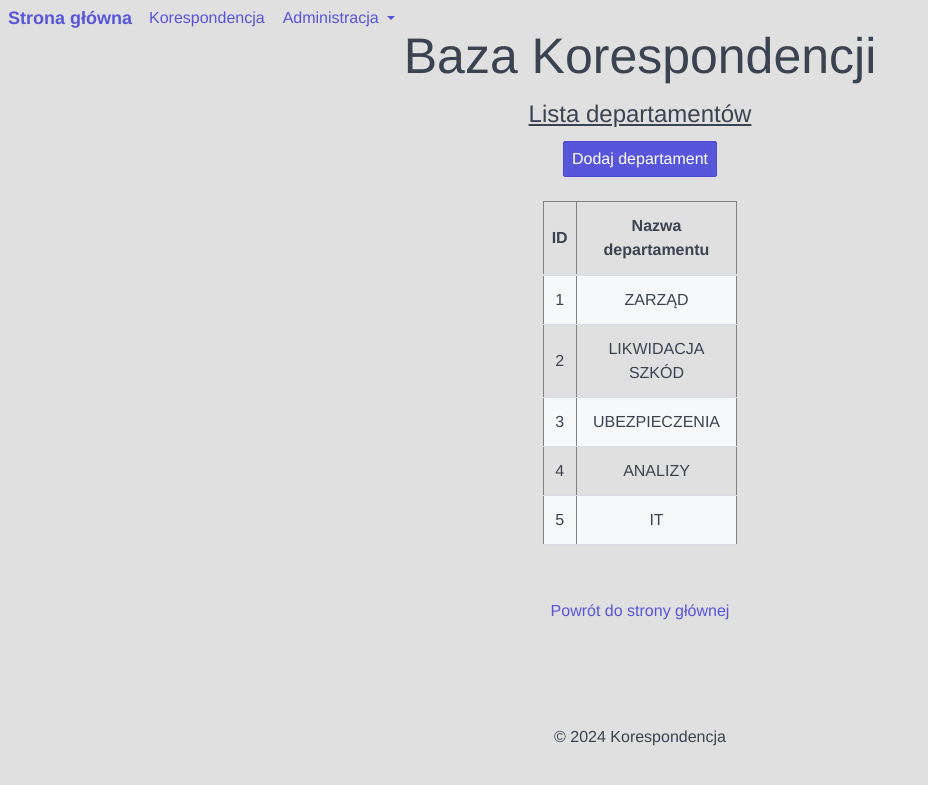
After one commit to JarekBak/FC_project_final, a Flask app: page /departaments in a window 1280 px wide. The commit adds this page. Shown: the top 785 px of the page, without its empty margins (0-928 px from the left). Run offline with Flask 3, Linux system fonts and the light colour scheme.

Commit message:
Działająca wersja - dopasowano strony html. Zmieniono nawigację po stronie.

```diff
--- a/app.py
+++ b/app.py
@@ -15,6 +15,11 @@ migrate = Migrate(app, db)
 def index():
     departaments = Departament.query.all()
     return render_template("index.html", departaments=departaments)
+
+@app.route("/departaments")
+def departament_list():
+    departaments = Departament.query.all()
+    return render_template("departaments.html", departaments=departaments)
 
 @app.route("/add-departament", methods=['GET', 'POST'])
 def add_departament():
@@ -80,6 +85,7 @@ def add_correspondence():
         corRecipientName = request.form.get('corRecipientName')
         corRecipientAddress = request.form.get('corRecipientAddress')
         depID = request.form.get('depID')
+        corStatus = request.form.get('corStatus')
 
         # Konwersja corDate na datetime.date
         corDate_obj = datetime.strptime(corDate, '%Y-%m-%d').date()
@@ -89,7 +95,7 @@ def add_correspondence():
             return "All fields (Tytuł pisma, Data, Typ, Nadawca, Departament) are required.", 400
 
         try:
-            # Dodajemy nowego pracownika
+            # Dodajemy nową korespondencję
             new_correspondence = Correspondence(
                 corSubject=corSubject,
                 corContent=corContent,
@@ -100,6 +106,7 @@ def add_correspondence():
                 corRecipientName=corRecipientName,
                 corRecipientAddress=corRecipientAddress,
                 depID=depID,
+                corStatus=corStatus
 
             )
             db.session.add(new_correspondence)
@@ -115,12 +122,33 @@ def add_correspondence():
 @app.route('/cor_records')
 def cor_records():
     try:
-        # Pobranie wszystkich rekordów
-        records = Correspondence.query.all()
-        # Jeśli nie ma żadnych rekordów, można przekazać pustą listę
-        return render_template('cor_records.html', records=records)
+        # Pobranie listy departamentów
+        departaments = Departament.query.all()
+
+        # Pobranie parametrów filtrowania
+        filter_subject = request.args.get('filterSubject', '').strip()
+        filter_sender = request.args.get('filterSender', '').strip()
+        filter_status = request.args.get('filterStatus', '').strip()
+        filter_department = request.args.get('filterDepartment', '').strip()
+
+        # Tworzenie podstawowego zapytania
+        query = Correspondence.query
+
+        # Dodawanie filtrów dynamicznie
+        if filter_subject:
+            query = query.filter(Correspondence.corSubject.ilike(f"%{filter_subject}%"))
+        if filter_sender:
+            query = query.filter(Correspondence.corSenderName.ilike(f"%{filter_sender}%"))
+        if filter_status:
+            query = query.filter(Correspondence.corStatus == filter_status)
+        if filter_department:
+            query = query.filter(Correspondence.depID == int(filter_department))
+
+        # Pobranie przefiltrowanych rekordów
+        records = query.all()
+
+        return render_template('cor_records.html', records=records, departaments=departaments)
     except Exception as e:
-        # Obsługa błędów - wyświetlenie komunikatu o błędzie, jeśli coś poszło nie tak
         return f"Error: {str(e)}", 500
 
 
--- a/templates/base.html
+++ b/templates/base.html
@@ -18,6 +18,7 @@
             font-weight: 700;
             color: #333;
             margin: 0;
+            text-align: center;
         }
         /* Optional: General styles for toast messages */
         .toast {
@@ -29,31 +30,51 @@
         h4, th, td {
             text-align: center; /* Wyśrodkowanie tekstu */
         }
+        .center-wrapper {
+        display: flex; /* Włączenie Flexboxa */
+        justify-content: center; /* Centrowanie poziome */
+        align-items: center; /* Centrowanie pionowe */
+        height: 5vh; /* Ustawienie wysokości wrappera na 50% wysokości widoku */
+        text-align: center; /* Wyrównanie tekstu na środku */
+        }
+
+        h1 {
+            font-size: 2.5rem; /* Rozmiar czcionki nagłówka */
+            margin: 0; /* Usuń domyślne marginesy */
+        }
     </style>
 </head>
 <body>
     <div class="container">
+        <div class="columns">
+            <div class="column col-12">
                 <header class="navbar">
                     <section class="navbar-section">
                         <a href="{{ url_for('index') }}" class="navbar-brand mr-2"><b>Strona główna</b></a>
-                <a href="{{ url_for('add_departament') }}" class="btn btn-link">Departamenty</a>
-                <a href="{{ url_for('employee_list') }}" class="btn btn-link">Pracownicy</a>
                         <a href="{{ url_for('cor_records') }}" class="btn btn-link">Korespondencja</a>
-                <a href="" class="btn btn-link">Administracja</a>
+                        <div class="dropdown">
+                            <a class="btn btn-link dropdown-toggle" tabindex="0">Administracja
+                                <i class="icon icon-caret"></i></a>
+                            <ul class="menu">
+                                <li class="menu-item"><a href="{{ url_for('departament_list') }}">Departament</a></li>
+                                <li class="menu-item"><a href="{{ url_for('employee_list') }}">Pracownicy</a></li>
+                            </ul>
+                        </div>
                     </section>
-                    <div>
-                        <section class="navbar-center">
-                            <h1>Baza Korespondecji</h1>
-                        </section>
+                </header>
+            </div>
         </div>
 
-          <section class="navbar-section">
-              <a href="" class="btn btn-link">Historia operacji</a>
-          </section>
-        </header>
+        <!-- Dodanie wrappera dla środkowej sekcji -->
+        <div class="center-wrapper">
+            <h1>Baza Korespondencji</h1>
+        </div>
+
         <main class="content">
             {% block content %}{% endblock %}
         </main>
+        <br>
+        <br>
         <footer class="text-center">
             <p>&copy; 2024 Korespondencja</p>
         </footer>
--- /dev/null
+++ b/templates/departaments.html
@@ -0,0 +1,49 @@
+{% extends 'base.html' %}
+{% block content %}
+<div class="container" xmlns="http://www.w3.org/1999/html">
+    <p></p>
+    <div class="columns">
+        <div class="column col-12">
+            <div class="text-center">
+                <h4><u>Lista departamentów</u></h4>
+                <a href="{{ url_for('add_departament') }}" class="btn btn-primary">Dodaj departament</a>
+                <p></p>
+            </div>
+        </div>
+        <div class="column col-5"></div>
+        <div class="column col-2">
+            <table class="table table-striped table-hover" border="1">
+                <div class="column col-4">
+                    <thead>
+                        <tr>
+                            <th>ID</th>
+                            <th>Nazwa departamentu</th>
+                        </tr>
+                    </thead>
+                    <tbody>
+                        {% for departament in departaments %}
+                        <tr>
+                            <td>{{ departament.depID }}</td>
+                            <td>{{ departament.depName }}</td>
+                        </tr>
+                        {% endfor %}
+                    </tbody>
+                </div>
+            </table>
+        </div>
+        <div class="column col-5"></div>
+
+        </div>
+        <br>
+        <br>
+        <div class="column col-12">
+            <div class="text-center">
+                <button class="btn btn-link">
+                    <a href="{{ url_for('index') }}">Powrót do strony głównej</a>
+                </button>
+            </div>
+        </div>
+    </div>
+<br>
+<br>
+{% endblock %}
```
Also changed, not shown: templates/add_correspondence.html (+10 -5 lines), templates/add_departament.html (+6 -12 lines), templates/add_employee.html (+5 -11 lines), templates/cor_records.html (+46 -4 lines), templates/index.html (+15 -2 lines), instance/corespondetion.db. Lines whose indentation alone changed are shown as unchanged.
